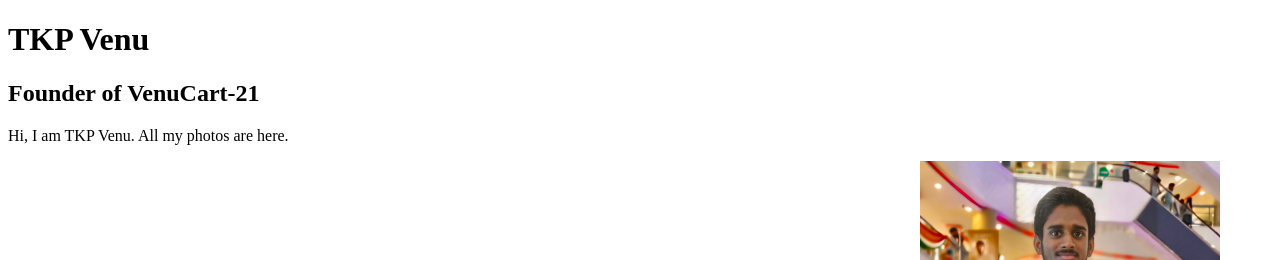
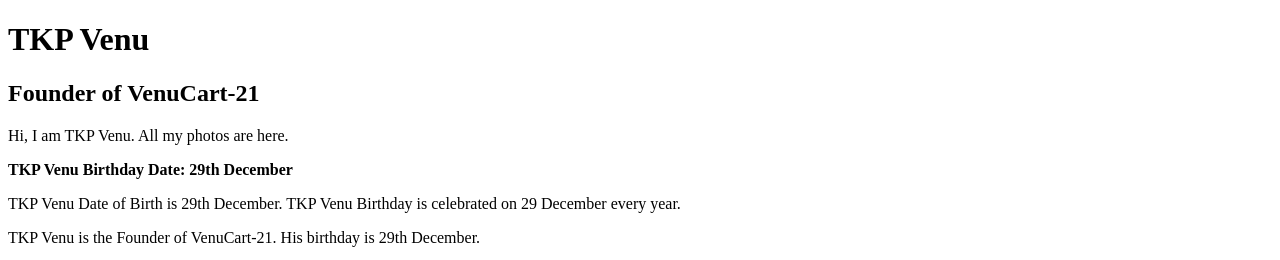
Before and after one commit to gangireddyvenu317-del/venucart, a plain HTML site: page tkp-venu.html in a window 1280 px wide. Shown: the top 260 px of the page. Drawn offline with Linux system fonts and the light colour scheme.

Commit message:
Add birthday details for TKP Venu
Added birthday information and details about TKP Venu.

```diff
--- a/tkp-venu.html
+++ b/tkp-venu.html
@@ -6,11 +6,12 @@
 <meta name="google-site-verification" content="PASTE-YOUR-CODE-HERE" />
 </head>
 <body>
-
 <h1>TKP Venu</h1>
 <h2>Founder of VenuCart-21</h2>
 <p>Hi, I am TKP Venu. All my photos are here.</p>
-
+<p><b>TKP Venu Birthday Date: 29th December</b></p>
+<p>TKP Venu Date of Birth is 29th December. TKP Venu Birthday is celebrated on 29 December every year.</p>
+<p>TKP Venu is the Founder of VenuCart-21. His birthday is 29th December.</p>
 <img src="IMG-20260910-WA0002.jpg" alt="TKP Venu" width="300">
 <img src="IMG_20261006_170634.jpg" alt="TKP Venu Founder VenuCart-21" width="300">
 <img src="IMG_20260920_190434.jpg" alt="TKP Venu Photos" width="300">
```
